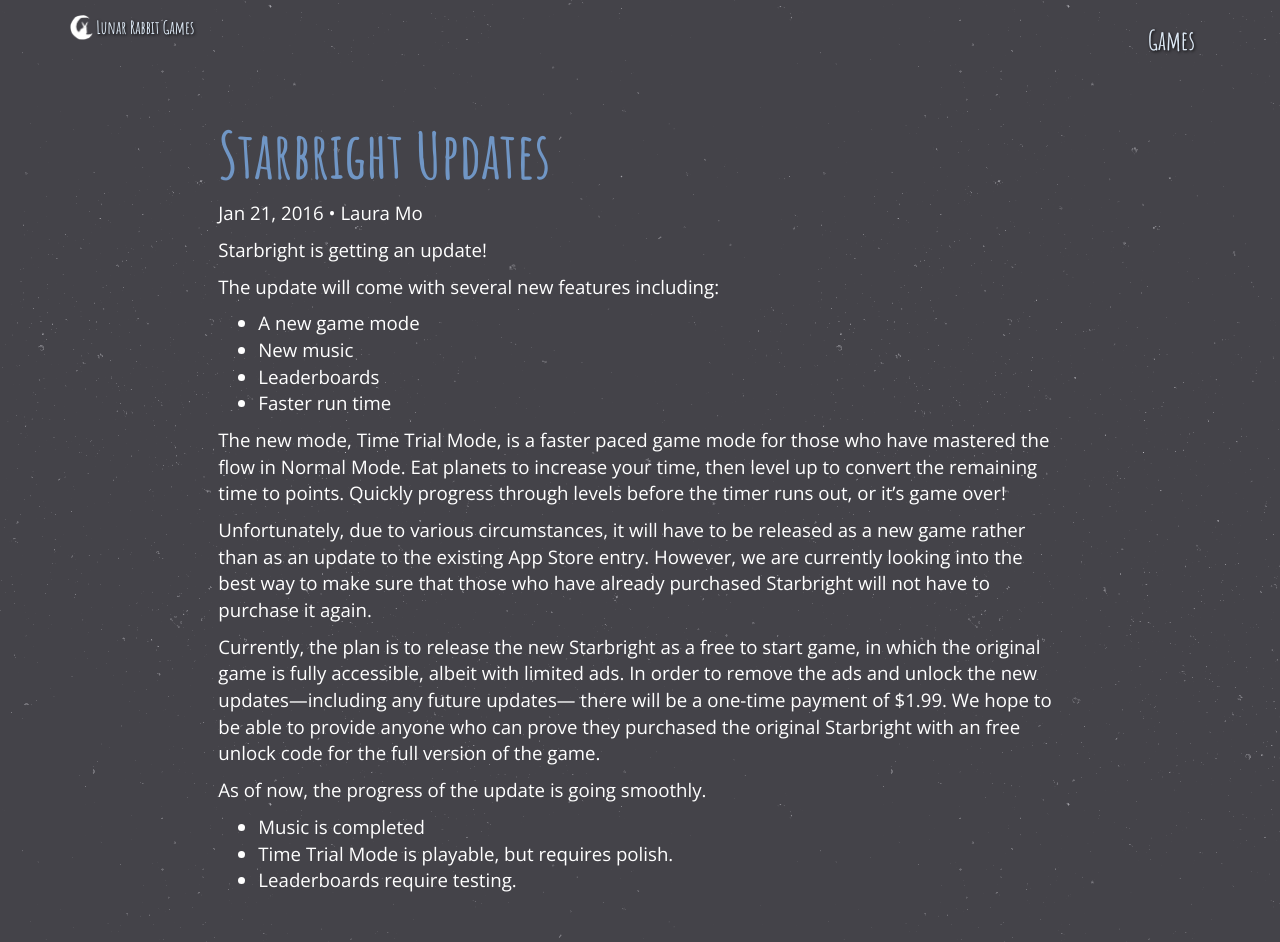
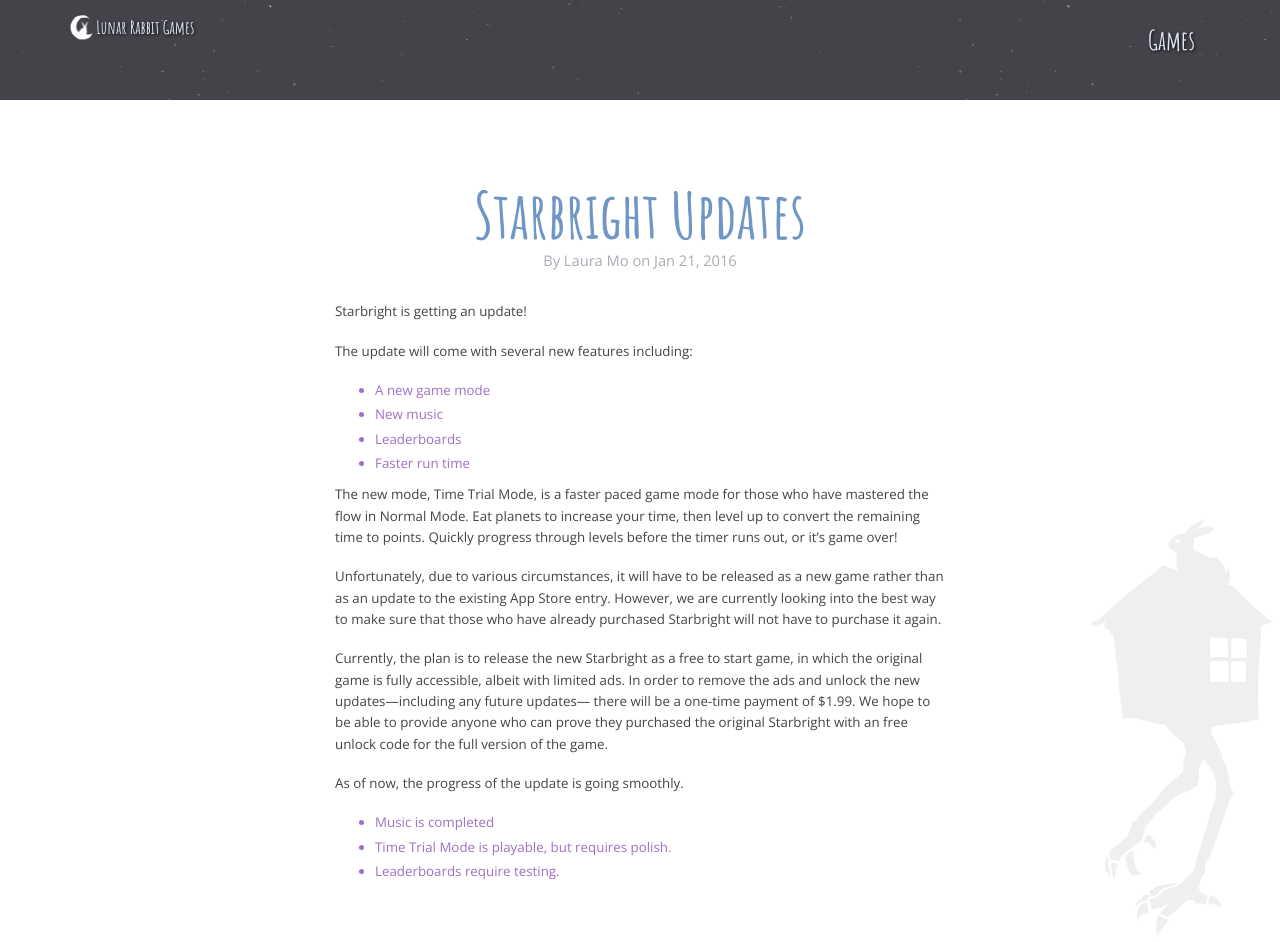
Before and after one commit to ggetz/lunar-rabbit-website, a Jekyll site: the page built from _posts/2016-02-21-Starbright-Update.md, in a window 1280 px wide. Built offline with Jekyll 4.4.1, drawn with Linux system fonts in a browser that asks for light colours; nearby versions of some CDN libraries; before the commit the page ends 904 px from its top, so only the background shows below that.

Commit message:
Fixed post layout

```diff
--- a/_layouts/post.html
+++ b/_layouts/post.html
@@ -2,14 +2,14 @@
 layout: default
 ---
 
-<div class="post">
-
+<div class="post container-fluid">
   <div class="row">
-
-    <div class="col-sm-8 col-sm-offset-2">
-      <h1 class="post-title accent">{{ page.title }}</h1>
-      <p class="post-meta">{{ page.date | date: "%b %-d, %Y" }}{% if page.author %} • {{ page.author }}{% endif %}{% if page.meta %} • {{ page.meta }}{% endif %}</p>
-      <p>{{ content }}</p>
+    <div class="col-sm-6 col-sm-offset-3">
+      <h1 class="post-title">{{ page.title }}</h1>
+      <p class="post-meta">
+        By {{ page.author }} on {{ page.date | date: "%b %-d, %Y" }}
+      </p>
+      <div class="post-content">{{ content }}</div>
     </div>
   </div>
 </div>
--- a/_posts/2016-02-21-Starbright-Update.md
+++ b/_posts/2016-02-21-Starbright-Update.md
@@ -8,6 +8,7 @@ author: Laura Mo
 Starbright is getting an update!
 
 The update will come with several new features including:
+
  - A new game mode
  - New music
  - Leaderboards
@@ -20,6 +21,7 @@ Unfortunately, due to various circumstances, it will have to be released as a ne
 Currently, the plan is to release the new Starbright as a free to start game, in which the original game is fully accessible, albeit with limited ads. In order to remove the ads and unlock the new updates—including any future updates— there will be a one-time payment of $1.99. We hope to be able to provide anyone who can prove they purchased the original Starbright with an free unlock code for the full version of the game.
 
 As of now, the progress of the update is going smoothly.
+
  - Music is completed
  - Time Trial Mode is playable, but requires polish.
  - Leaderboards require testing.
--- a/css/main.css
+++ b/css/main.css
@@ -170,3 +170,40 @@ h3 {
   color: #DDE9F5;
   font-size: 10pt;
 }
+.post {
+  color: #444349;
+  text-align: center;
+  background-color: #FFFFFF;
+  background-image: url('../img/logos/house_light.png');
+  background-repeat: no-repeat;
+  background-position: bottom right;
+  padding-top: 60px;
+}
+.post .post-title {
+  color: #7096C5;
+  margin-bottom: 0;
+}
+.post .post-meta {
+  color: #aaacb4;
+  font-size: 11pt;
+}
+.post .post-content {
+  text-align: left;
+  margin: 30px 0 60px 0;
+}
+.post .post-content p,
+.post .post-content li {
+  font-size: 10pt;
+  line-height: 160%;
+  margin: 0 0 18px;
+}
+.post .post-content li {
+  margin-bottom: 3px;
+  color: #9E70C4;
+}
+.post .post-content a {
+  color: #7096C5;
+}
+.post .post-content a:hover {
+  text-decoration: underline;
+}
```
Also changed, not shown: css/main.less (+38 -0 lines), img/logos/house_black.png (added), img/logos/house_light.png (added), img/logos/rabbit_grey.png (added).
